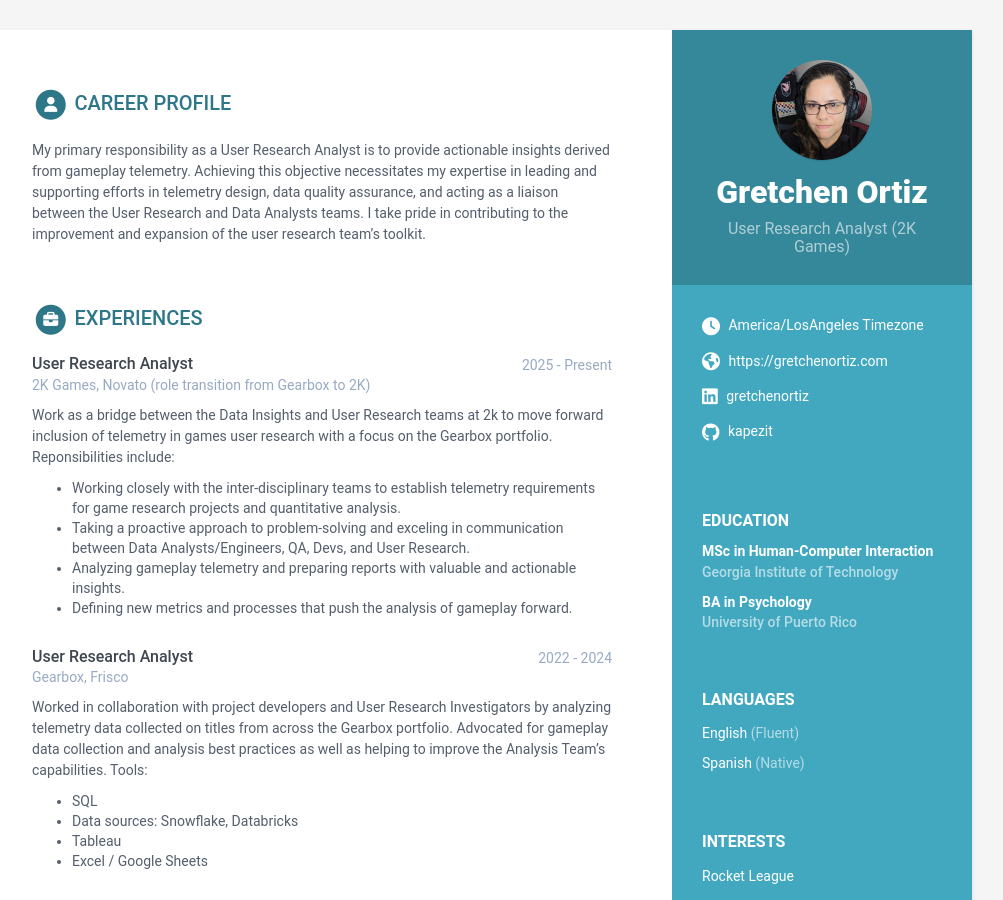
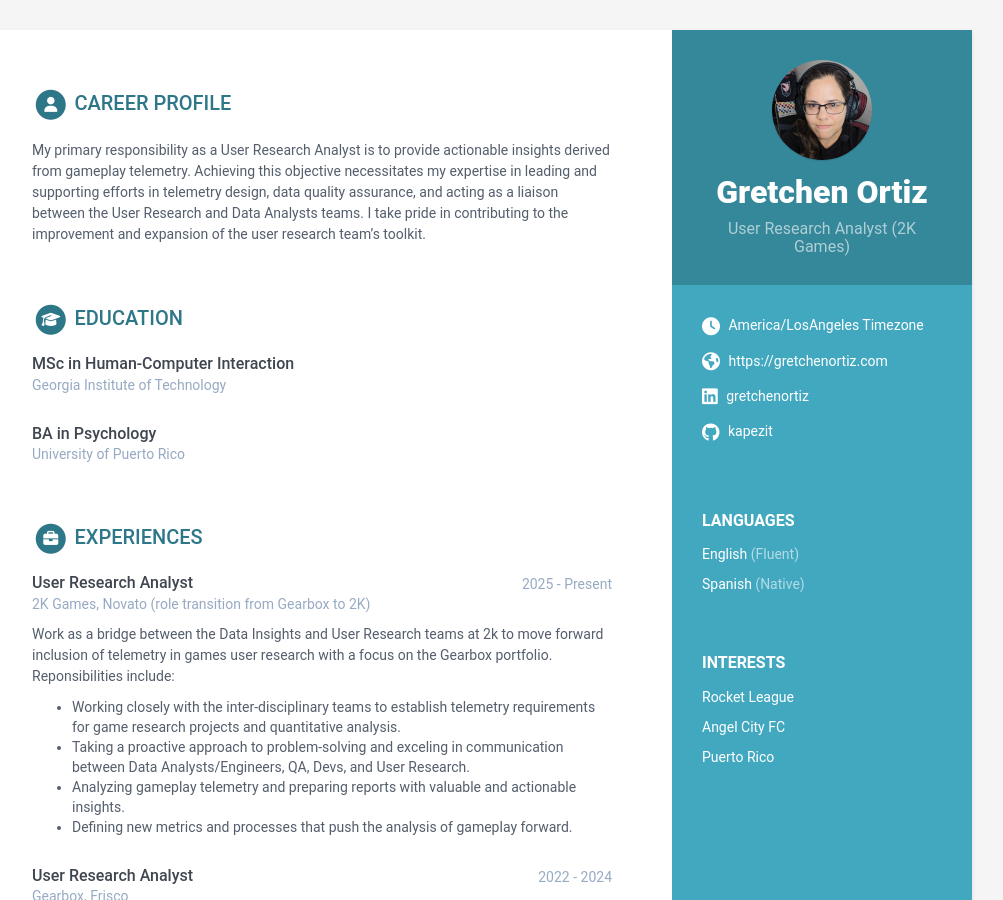
Before and after one commit to kapezit/kapezit.github.io, a Jekyll site: the page built from index.html, in a window 1280 px wide and 900 px high. Shown: the whole window, without its empty margins (168-1171 px from the left). Built offline with Jekyll 4.4.1, drawn with Linux system fonts in a browser that asks for light colours; part of the change alters nothing that is shown.

```diff
--- a/_data/data.yml
+++ b/_data/data.yml
@@ -5,7 +5,7 @@
 sidebar:
     position: right # position of the sidebar : left or right
     about: False # set to False or comment line if you want to remove the "how to use?" in the sidebar
-    education: True # set to False if you want education in main section instead of in sidebar
+    education: False # set to False if you want education in main section instead of in sidebar
 
     # Profile information
     name: Gretchen Ortiz
```
